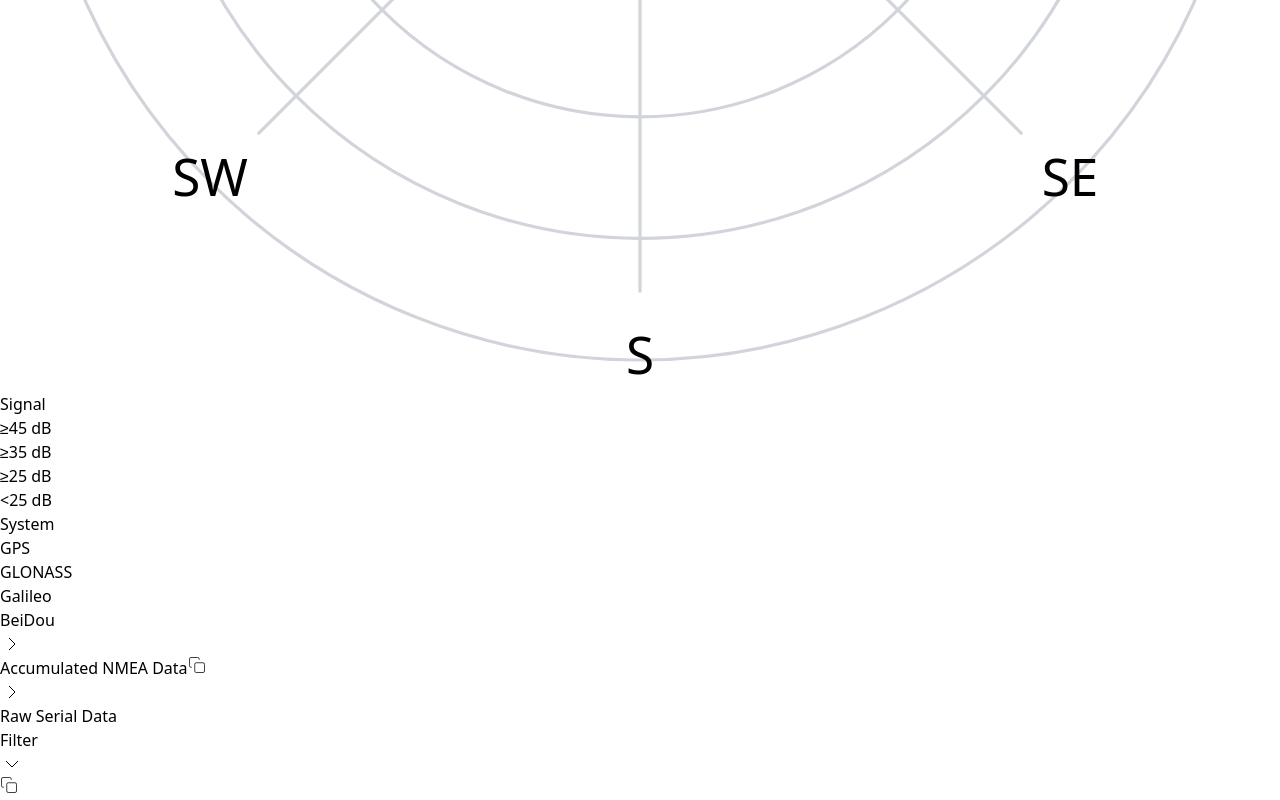
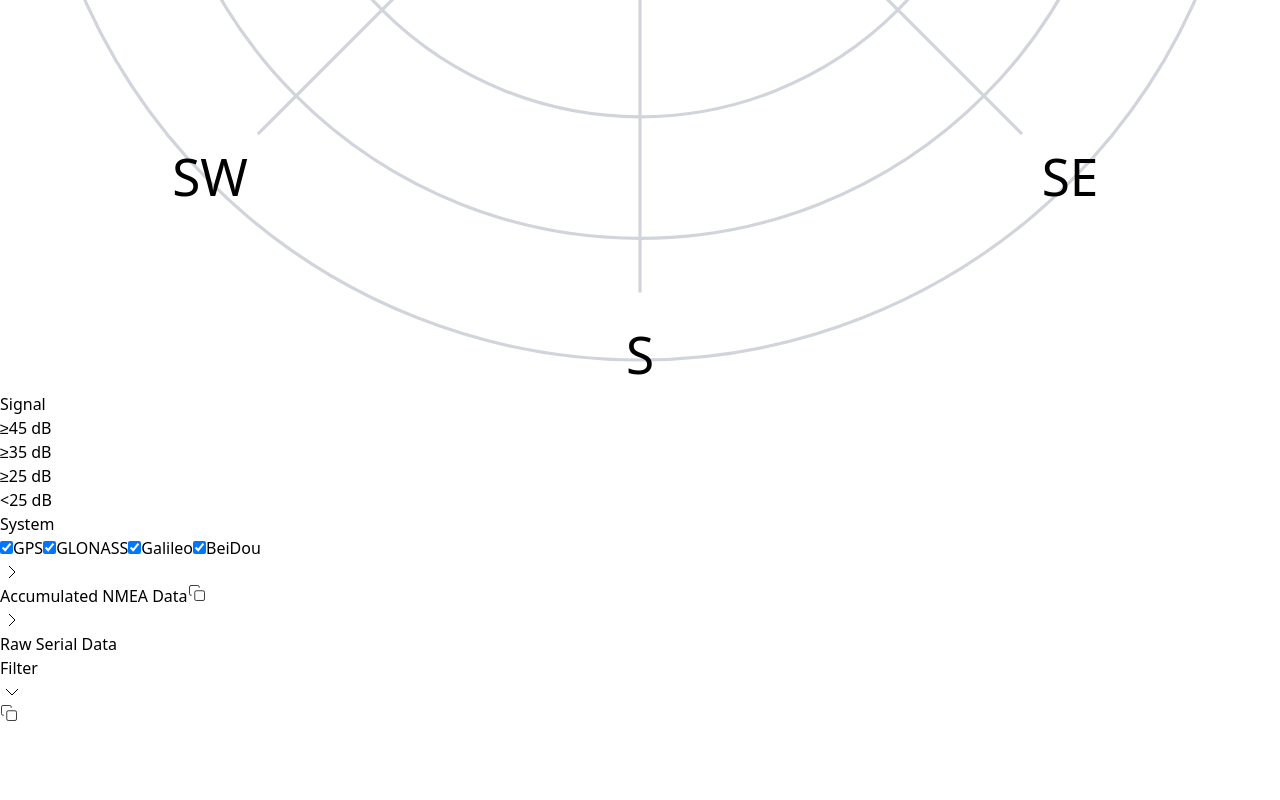
Before and after one commit to jbroll/nmea-widget, a Preact app: page / in a window 1280 px wide. Shown: the part 1056-1856 px from the top of the page. After the commit the page ends 1784 px from the top, so only its background shows below. Built offline with nearby package versions, Linux system fonts and the light colour scheme.

Commit message:
Correct talkerIds + SatelliteView System filters

```diff
--- a/src/SatellitePlot.tsx
+++ b/src/SatellitePlot.tsx
@@ -14,9 +14,16 @@ const SIGNAL_COLORS = {
 const CONSTELLATION_COLORS = {
   GP: '#15803D', // GPS - green-700
   GL: '#B91C1C', // GLONASS - red-700
-  GB: '#1D4ED8', // Galileo - blue-700
-  BD: '#7C3AED', // BeiDou - violet-600
+  GA: '#1D4ED8', // Galileo - blue-700
+  GB: '#7C3AED', // BeiDou - violet-600
   DEFAULT: '#374151' // gray-700
+} as const;
+
+const CONSTELLATION_NAMES = {
+  GP: 'GPS',
+  GL: 'GLONASS',
+  GA: 'Galileo',
+  GB: 'BeiDou',
 } as const;
 
 const getSNRColor = (snr: number | null) => {
@@ -40,16 +47,12 @@ const SIGNAL_LEGEND = [
   { label: '<25 dB', color: SIGNAL_COLORS.WEAK }
 ] as const;
 
-// Constellation legend configuration
-const CONSTELLATION_LEGEND = [
-  { label: 'GPS', color: CONSTELLATION_COLORS.GP },
-  { label: 'GLONASS', color: CONSTELLATION_COLORS.GL },
-  { label: 'Galileo', color: CONSTELLATION_COLORS.GB },
-  { label: 'BeiDou', color: CONSTELLATION_COLORS.BD }
-] as const;
-
 export const SatellitePlot = ({ data }: { data: ProcessedData }) => {
   const [hoveredSat, setHoveredSat] = useState<Satellite | null>(null);
+  const [enabledConstellations, setEnabledConstellations] = useState<Set<string>>(
+    new Set(Object.keys(CONSTELLATION_NAMES))
+  );
+
   const viewBoxSize = 400;
   const center = viewBoxSize / 2;
   const radius = center - 10;
@@ -68,6 +71,26 @@ export const SatellitePlot = ({ data }: { data: ProcessedData }) => {
       x: center + r * Math.cos(theta),
       y: center + r * Math.sin(theta)
     };
+  };
+
+  const toggleConstellation = (constellationId: string) => {
+    setEnabledConstellations(prev => {
+      const newSet = new Set(prev);
+      if (newSet.has(constellationId)) {
+        newSet.delete(constellationId);
+      } else {
+        newSet.add(constellationId);
+      }
+      return newSet;
+    });
+  };
+
+  const getVisibleSatellites = () => {
+    if (!data?.satellites?.visible) return [];
+    return data.satellites.visible.filter(sat => {
+      const constId = sat.constellation.substring(0, 2);
+      return enabledConstellations.has(constId);
+    });
   };
 
   return (
@@ -120,7 +143,7 @@ export const SatellitePlot = ({ data }: { data: ProcessedData }) => {
           })}
 
           {/* Satellites */}
-          {data?.satellites?.visible == undefined ? null : data.satellites.visible.map((sat) => {
+          {getVisibleSatellites().map((sat) => {
             if (isNaN(sat.elevationDegrees) || isNaN(sat.azimuthTrue)) {
               return null;
             }
@@ -180,14 +203,20 @@ export const SatellitePlot = ({ data }: { data: ProcessedData }) => {
           ))}
         </div>
 
-        {/* Constellation legend */}
+        {/* Interactive constellation legend */}
         <div class="absolute bottom-4 right-4 bg-white bg-opacity-0 p-0 rounded shadow-sm text-xs">
           <div class="text-center text-sm">System</div>
-          {CONSTELLATION_LEGEND.map(({ label, color }) => (
-            <div key={label} class="flex items-center">
-              <span style={`background-color: ${color}`} class="w-3 h-3 rounded-full mr-1" />
+          {(Object.entries(CONSTELLATION_NAMES) as [keyof typeof CONSTELLATION_NAMES, string][]).map(([id, label]) => (
+            <label key={id} class="flex items-center cursor-pointer hover:bg-gray-50 p-0.5 rounded">
+              <input
+                type="checkbox"
+                checked={enabledConstellations.has(id)}
+                onChange={() => toggleConstellation(id)}
+                class="mr-1"
+              />
+              <span style={`background-color: ${CONSTELLATION_COLORS[id]}`} class="w-3 h-3 rounded-full mx-1" />
               {label}
-            </div>
+            </label>
           ))}
         </div>
 
--- a/src/useNMEA.ts
+++ b/src/useNMEA.ts
@@ -34,8 +34,8 @@ let sentenceFilters: SentenceFilter = {
   'GSA': true,
   'GSV_GP': true,
   'GSV_GL': true,
-  'GSV_GB': true,
-  'GSV_BD': true
+  'GSV_GA': true,
+  'GSV_GB': true
 };
 
 const MAX_SERIAL_LINES = 100;
```
